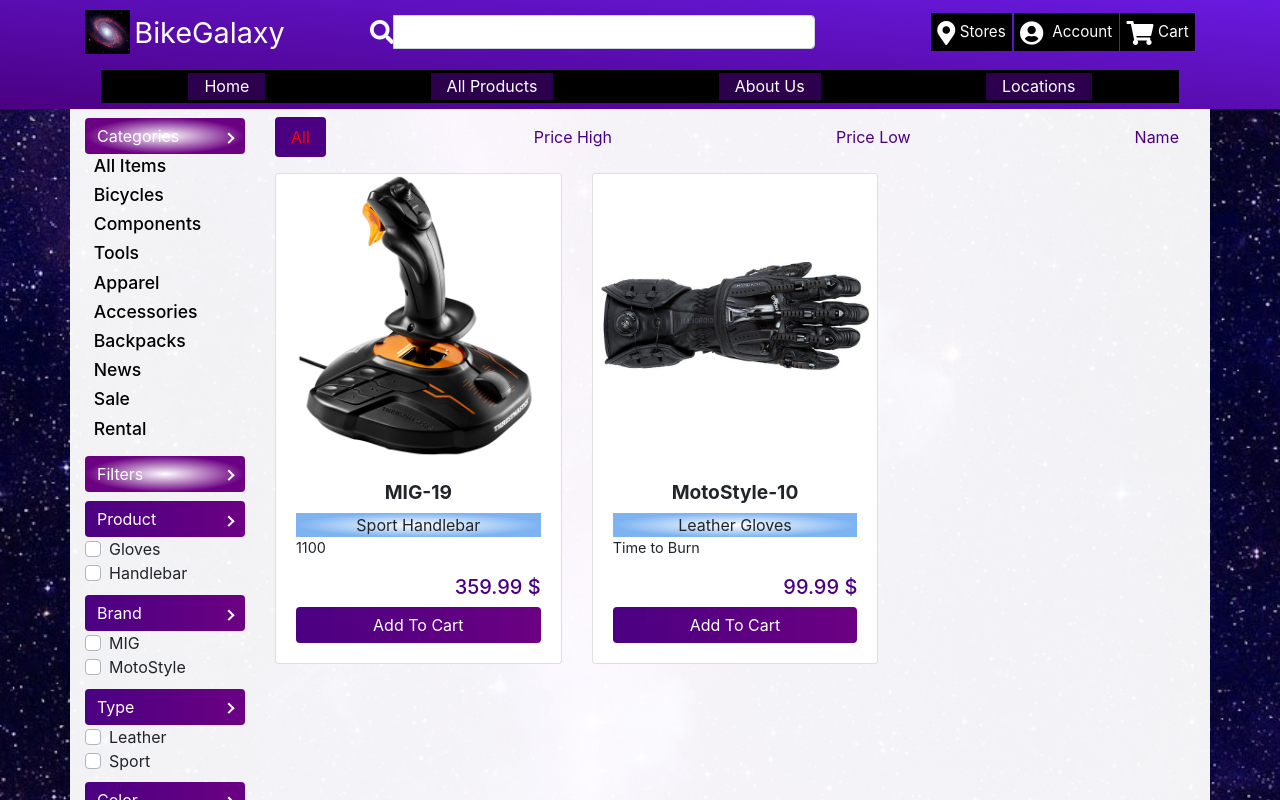
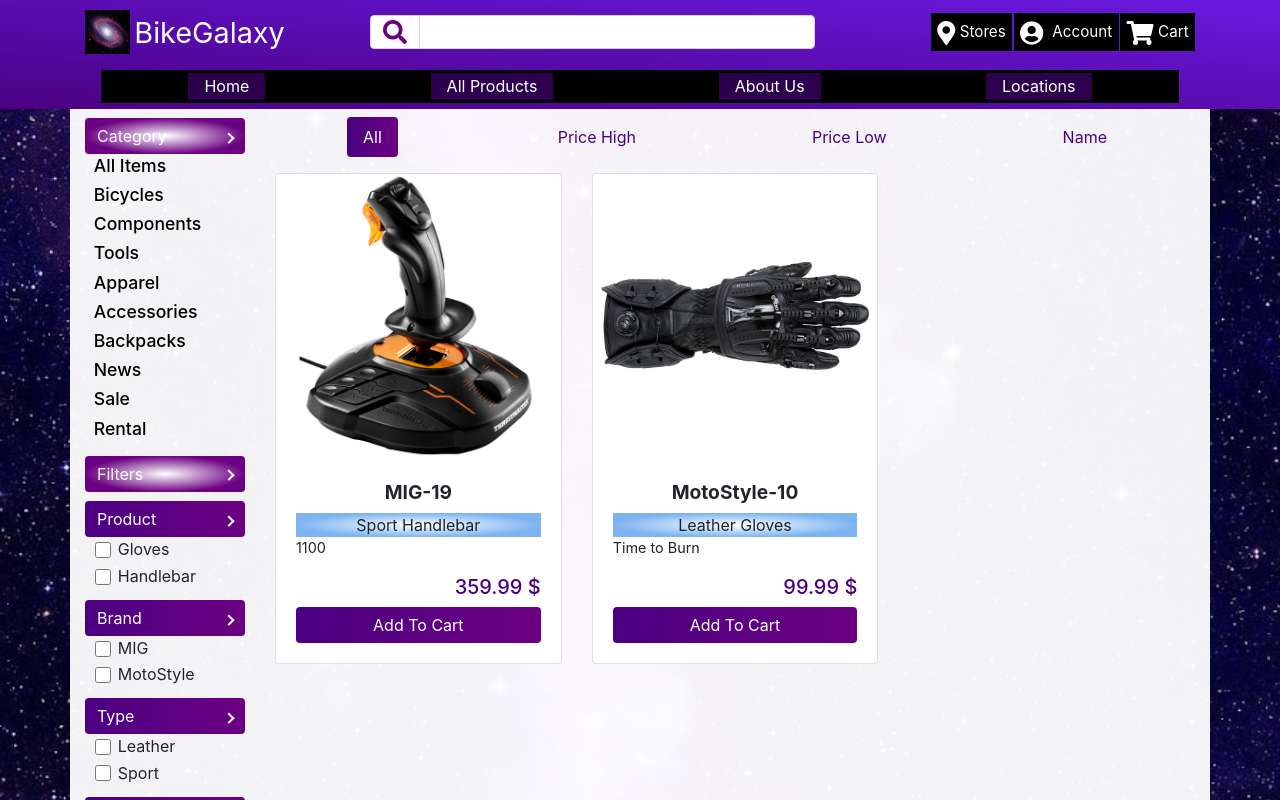
Before and after one commit to VeryBlackCatMeow/bicycle-shop, a React (Create React App) app: page /search/1 in a window 1280 px wide. Shown: the top 800 px of the page. Built offline with nearby package versions, Linux system fonts and the light colour scheme.

Commit message:
UI changes in Sort, Search, Filter

```diff
--- a/src/App.css
+++ b/src/App.css
@@ -24,13 +24,3 @@
 .product-category:first-letter {
   text-transform: uppercase;
 }
-
-
-
-.sort-bar .nav-link {
-  color: rgb(75, 0, 130);
-}
-.sort-bar .nav-link.active {
-  background-color: rgb(75, 0, 130);
-  color: red;
-}
--- a/src/components/FilterBlock.jsx
+++ b/src/components/FilterBlock.jsx
@@ -1,28 +1,29 @@
 import React from 'react';
-import { Button, CustomInput, Collapse } from 'reactstrap';
+import { Button, Input, Collapse, Label, FormGroup } from 'reactstrap';
 
 const FilterBlock = ({handleFilterToggle, filterToggle, setFilterFunc, filterBlock, filterBy}) => {
     const blockArrow =!filterToggle ? 'arrow-down' : 'arrow-right';
     return  filterBlock && filterBlock.list.length>1
             ?
-            <div className="filt-block">
+            <div className="filt-checkboxes filt-box">
                 <Button className="filt-button" block color="primary"
                                     name={filterBlock.name} onClick={handleFilterToggle}>
                     <span className="filt-name">{filterBlock.name}</span>
                     <span className="filt-arrow"><i className={blockArrow}></i></span>
                 </Button>
                 <Collapse isOpen={filterToggle}>
-                    <div onChange={ e => setFilterFunc(e.target) }>
+                    <FormGroup check onChange={ e => setFilterFunc(e.target) }>
                         {
                             filterBlock.list.map( (checkbox, index) =>
-                                    <CustomInput key={index} id={index}
-                                                type="checkbox" name={filterBlock.name}
-                                                value={checkbox} label={checkbox}
-                                                /*checked={filterBy[filterBlock.name][checkbox]}*/
-                                                /*checked={ filterBy[filterBlock.name].some( i => i===checkbox ) }*/
-                                    />)
+                                    <Label check key={index}>
+                                        <Input type="checkbox"
+                                               name={filterBlock.name} value={checkbox}
+                                                /*checked={filterBy[filterBlock.name][checkbox]}*//>
+                                        {checkbox}
+                                    </Label>
+                            )
                         }
-                    </div>
+                    </FormGroup>
                 </Collapse>
             </div>
             :
--- a/src/components/SortBar.jsx
+++ b/src/components/SortBar.jsx
@@ -1,10 +1,12 @@
 import React from 'react';
 import { Nav, NavItem, NavLink, Col } from 'reactstrap';
 
-const SortBar = ({ setSortFunc, sortBy }) => {
+import '../styles/sortBar.css'
+
+const SortBar = ( {setSortFunc, sortBy} ) => {
         return(
             <Col xs="12">
-            <Nav pills className="sort-bar justify-content-between">
+            <Nav pills className="sort-bar justify-content-around">
                 <NavItem>
                     <NavLink
                         active={sortBy==='all'}
--- a/src/containers/Filter.js
+++ b/src/containers/Filter.js
@@ -106,9 +106,9 @@
 
         return(
             <>
-            <div className="filt-block filt-categories">
+            <div className="filt-categories filt-box" >
                 <Button className="filt-button" block color="success" onClick={this.handleMenuToggle}>
-                    <span className="filt-name">Categories</span>
+                    <span className="filt-name">Category</span>
                     <span className="filt-arrow"><i className={menuArrow}></i></span>
                 </Button>
                 <Collapse isOpen={this.state.menuToggle}>
@@ -122,7 +122,7 @@
                     }
                 </Collapse>
             </div>
-            <div className="filt-block">
+            <div className="filt-list filt-box">
                 <Button className="filt-button" block color="success" onClick={this.handleBlockToggle}>
                     <span className="filt-name">Filters</span>
                     <span className="filt-arrow"><i className={blockArrow}></i></span>
--- a/src/containers/Search.js
+++ b/src/containers/Search.js
@@ -2,7 +2,7 @@
 import axios from 'axios';
 import {connect} from 'react-redux';
 import { Link, withRouter  } from 'react-router-dom';
-import { InputGroup, InputGroupAddon, Input,} from 'reactstrap';
+import { InputGroup, InputGroupAddon, InputGroupText, Input } from 'reactstrap';
 
 import { setAllProductsAction, searchQueryAction } from '../actions/index.js'
 import '../styles/search.css';
@@ -74,7 +74,9 @@
                     <div className="head-search">
                         <InputGroup  className="align-items-center">
                             <InputGroupAddon addonType="prepend">
-                                <i className='fas fa-search'></i>
+                                <InputGroupText>
+                                    <i className='fas fa-search'></i>
+                                </InputGroupText>
                             </InputGroupAddon>
                             <Input value={searchQuery}
                                     onChange={e => searchFunc(e.target.value)}
--- a/src/containers/Sort.js
+++ b/src/containers/Sort.js
@@ -9,7 +9,7 @@
         const { setSortFunc } = this.props;
         setSortFunc(name);
     };  */
-const Sort = ( {setSortFunc, sortBy, setSearchFunc, searchBy} ) => {
+const Sort = ( {setSortFunc, sortBy} ) => {
     return( <SortBar setSortFunc={setSortFunc} sortBy={sortBy} /> );
 }
 
--- a/src/styles/filter.css
+++ b/src/styles/filter.css
@@ -1,10 +1,11 @@
-.filt-block {
+.filt-box {
   margin-top: .6em;
   white-space: nowrap;
   overflow: hidden;
   text-overflow: ellipsis;
 }
-.filt-block.filt-categories a {
+
+.filt-categories a {
 
   text-decoration: none;
   font-size: 1.1em;
@@ -12,7 +13,7 @@
   margin: .5em;
   padding: .2em 0;
 }
-.filt-block.filt-categories .active {
+.filt-categories .active {
   font-weight: bold;
   color: rgb(108, 0, 130);
 }
@@ -67,6 +68,18 @@
       -webkit-transform: rotate(45deg);
     }
 
+.filt-checkboxes label {
+  display: block;
+  text-indent: -1em;
+}
+.filt-checkboxes input {
+  width: 1em;
+  height: 1em;
+  margin: 0.3em 0.4em;
+  vertical-align: middle;
+  position: relative;
+  top: -1px;
+}
 
 @media (max-width: 768px) {
   .filt-button {
--- a/src/styles/search.css
+++ b/src/styles/search.css
@@ -2,10 +2,24 @@
     font-size: 1.5em;
     color: white;
 }
-    .head-search input {
-        height: 2.1em;
-    }
 
+.head-search input {
+    height: 2.1em;
+}
+
+.head-search input:focus,
+.head-search input:active {
+    box-shadow: none;
+    border: none
+}
+
+.head-search .input-group-text {
+    height: 2.1em;
+    background: white;
+}
+.head-search .input-group-text .fa-search {
+    color: rgb(108, 0, 130);
+}
 
 .head-search-list {
     position: absolute;
--- /dev/null
+++ b/src/styles/sortBar.css
@@ -0,0 +1,7 @@
+.sort-bar .nav-link {
+    color: rgb(75, 0, 130);
+  }
+  .sort-bar .nav-link.active {
+    background: linear-gradient(to right, rgb(75, 0, 130), rgb(108, 0, 130));
+    color: white;
+  }
```
